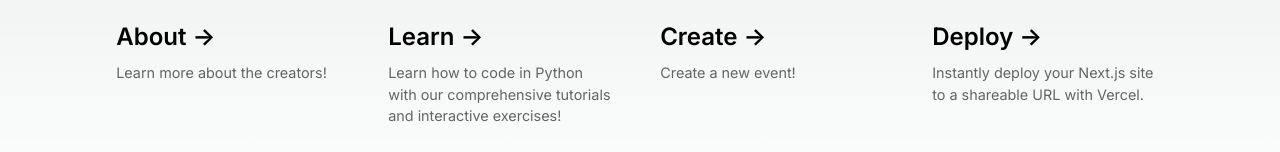
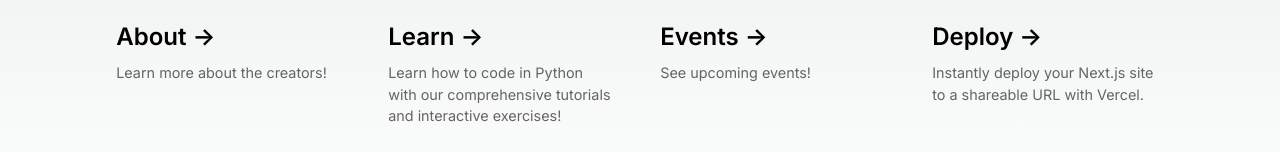
Before and after one commit to abuhacks/hackviolet, a Next.js app: page / in a window 1280 px wide. Shown: the part 560-712 px from the top of the page. Built offline with nearby package versions, Linux system fonts and the light colour scheme.

Commit message:
changed the subtitles for events

```diff
--- a/src/app/page.js
+++ b/src/app/page.js
@@ -67,9 +67,9 @@ export default function Home() {
           rel="noopener noreferrer"
         >
           <h2>
-            Create <span>-&gt;</span>
+            Events <span>-&gt;</span>
           </h2>
-          <p>Create a new event!</p>
+          <p>See upcoming events!</p>
         </a>
 
         <a
```
